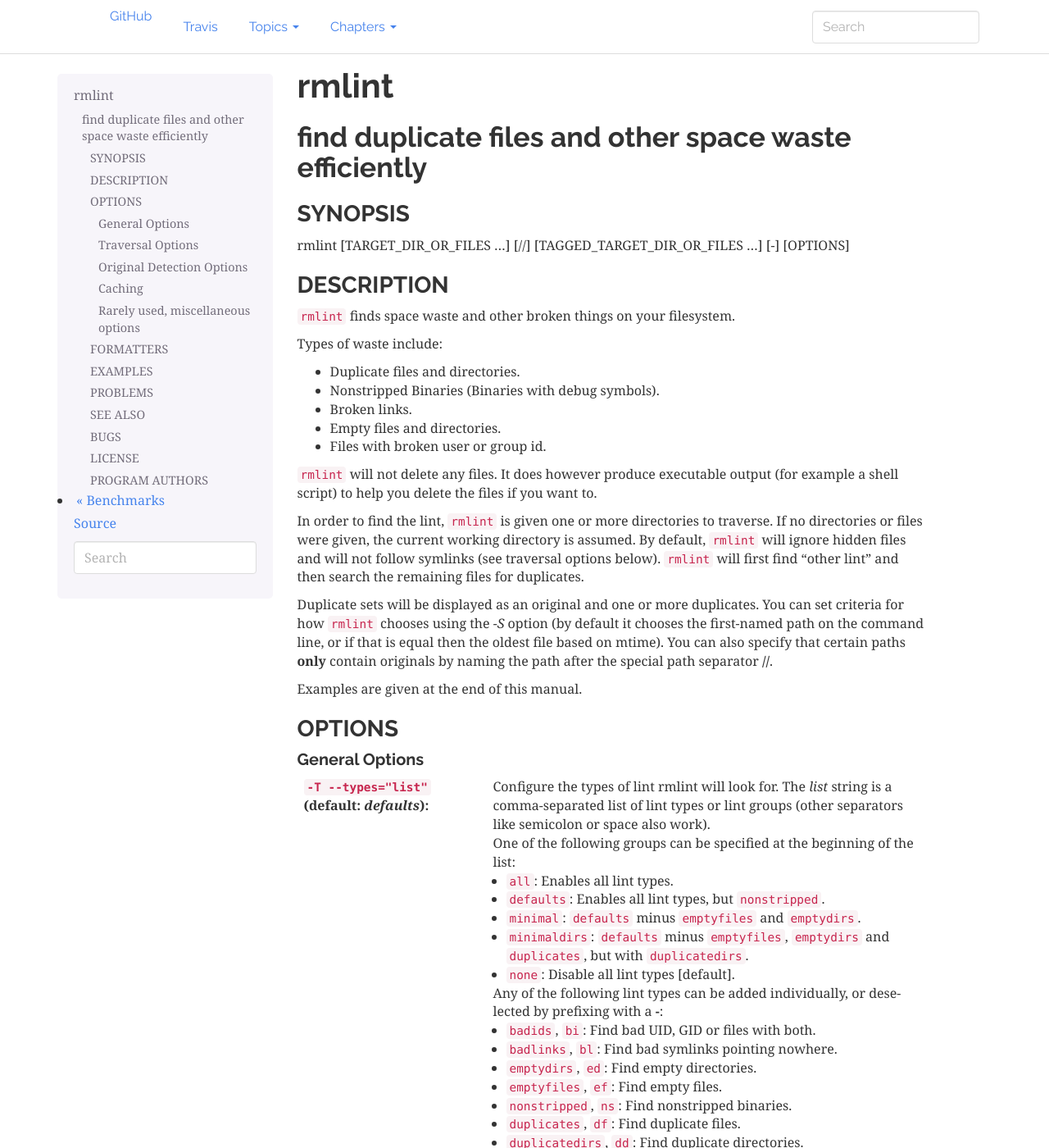
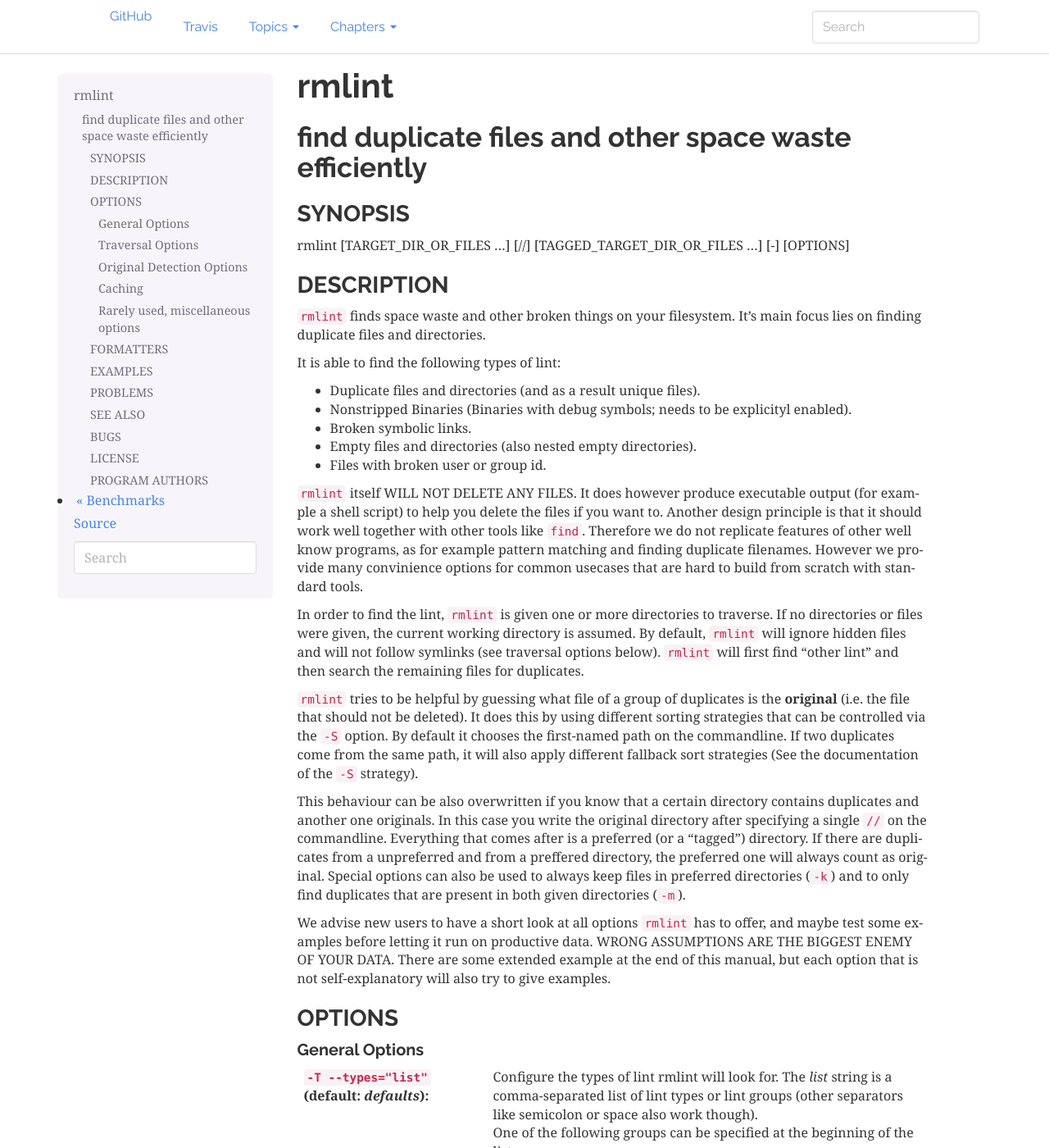
Before and after one commit to sahib/rmlint, a Sphinx documentation site: the page built from docs/rmlint.1.rst, in a window 1280 px wide and 1400 px high. Shown: the whole window at 82% size. Built offline with Sphinx 7.4.7, drawn with Linux system fonts in a browser that asks for light colours; some of the changed text lies outside the part shown.

Commit message:
Clean up and clarify manpage a bit (first iteration)

````diff
--- a/docs/rmlint.1.rst
+++ b/docs/rmlint.1.rst
@@ -6,7 +6,8 @@ rmlint
 find duplicate files and other space waste efficiently
 ------------------------------------------------------
 
-.. Stuff in curly braces gets replaced by SCons
+.. NOTE: Stuff in curly braces gets replaced by SCons
+..       Use something like {{this}} to escape curly braces.
 
 SYNOPSIS
 ========
@@ -17,17 +18,23 @@ DESCRIPTION
 ===========
 
 ``rmlint`` finds space waste and other broken things on your filesystem.
+It's main focus lies on finding duplicate files and directories.
 
-Types of waste include:
+It is able to find the following types of lint:
 
-* Duplicate files and directories.
-* Nonstripped Binaries (Binaries with debug symbols).
-* Broken links.
-* Empty files and directories.
+* Duplicate files and directories (and as a result unique files).
+* Nonstripped Binaries (Binaries with debug symbols; needs to be explicityl enabled).
+* Broken symbolic links.
+* Empty files and directories (also nested empty directories).
 * Files with broken user or group id.
 
-``rmlint`` will not delete any files. It does however produce executable output
-(for example a shell script) to help you delete the files if you want to.
+``rmlint`` itself WILL NOT DELETE ANY FILES. It does however produce executable
+output (for example a shell script) to help you delete the files if you want
+to. Another design principle is that it should work well together with other
+tools like ``find``. Therefore we do not replicate features of other well know
+programs, as for example pattern matching and finding duplicate filenames.
+However we provide many convinience options for common usecases that are hard
+to build from scratch with standard tools.
 
 In order to find the lint, ``rmlint`` is given one or more directories to traverse.
 If no directories or files were given, the current working directory is assumed.
@@ -35,13 +42,26 @@ By default, ``rmlint`` will ignore hidden files and will not follow symlinks (se
 traversal options below).  ``rmlint`` will first find "other lint" and then search
 the remaining files for duplicates.
 
-Duplicate sets will be displayed as an original and one or more duplicates.  You
-can set criteria for how ``rmlint`` chooses using the `-S` option (by default it
-chooses the first-named path on the command line, or if that is equal then the
-oldest file based on mtime).  You can also specify that certain paths **only** contain
-originals by naming the path after the special path separator **//**.
+``rmlint`` tries to be helpful by guessing what file of a group of duplicates
+is the **original** (i.e. the file that should not be deleted). It does this by using
+different sorting strategies that can be controlled via the ``-S`` option. By
+default it chooses the first-named path on the commandline. If two duplicates
+come from the same path, it will also apply different fallback sort strategies (See the documentation of the ``-S`` strategy).
 
-Examples are given at the end of this manual.
+This behaviour can be also overwritten if you know that a certain directory
+contains duplicates and another one originals. In this case you write the
+original directory after specifying a single ``//``  on the commandline.
+Everything that comes after is a preferred (or a "tagged") directory. If there
+are duplicates from a unpreferred and from a preffered directory, the preferred
+one will always count as original. Special options can also be used to always
+keep files in preferred directories (``-k``) and to only find duplicates that
+are present in both given directories (``-m``).
+
+We advise new users to have a short look at all options ``rmlint`` has to
+offer, and maybe test some examples before letting it run on productive data.
+WRONG ASSUMPTIONS ARE THE BIGGEST ENEMY OF YOUR DATA. There are some extended
+example at the end of this manual, but each option that is not self-explanatory
+will also try to give examples.
 
 OPTIONS
 =======
@@ -53,7 +73,7 @@ General Options
 
     Configure the types of lint rmlint will look for. The `list` string is a
     comma-separated list of lint types or lint groups (other separators like
-    semicolon or space also work).
+    semicolon or space also work though).
 
     One of the following groups can be specified at the beginning of the list:
 
@@ -67,29 +87,41 @@ General Options
     Any of the following lint types can be added individually, or deselected by
     prefixing with a **-**:
 
-    * ``badids``, ``bi``: Find bad UID, GID or files with both.
-    * ``badlinks``, ``bl``: Find bad symlinks pointing nowhere.
+    * ``badids``, ``bi``: Find files with bad UID, GID or both.
+    * ``badlinks``, ``bl``: Find bad symlinks pointing nowhere valid.
     * ``emptydirs``, ``ed``: Find empty directories.
     * ``emptyfiles``, ``ef``: Find empty files.
     * ``nonstripped``, ``ns``: Find nonstripped binaries.
     * ``duplicates``, ``df``: Find duplicate files.
     * ``duplicatedirs``, ``dd``: Find duplicate directories.
 
-    **WARNING:** It is good practice to enclose the description in quotes. In
-    obscure cases argument parsing might fail in weird ways.
+    **WARNING:** It is good practice to enclose the description in single or
+    double quotes. In obscure cases argument parsing might fail in weird ways,
+    especially when using spaces as separator.
 
-:``-o --output=spec`` / ``-O --add-output=spec`` (**default\:** *-o sh\:rmlint.sh -o pretty\:stdout -o summary\:stdout*):
+    Example:
 
-    Configure the way ``rmlint`` outputs its results. A ``spec`` is in the
-    form ``format:file`` or just ``format``.  A file might either be an arbitrary
-    path or ``stdout`` or ``stderr``.  If file is omitted, ``stdout`` is assumed.
+    ``$ rmlint -T "df,dd"        # Only search for duplicate files and directories``
+    ``$ rmlint -T "all -df -dd"  # Search for all lint except duplicate files and dirs.``
 
-    If ``-o`` is specified, rmlint's defaults are overwritten.  With ``--O`` the
-    defaults are preserved.  Either ``-o`` or ``-O`` may be specified multiple
-    times to get multiple outputs, including multiple outputs of the same format.
+:``-o --output=spec`` / ``-O --add-output=spec`` (**default\:** *-o sh\:rmlint.sh -o pretty\:stdout -o summary\:stdout -o json\:rmlint.json*):
 
-    For a list of formatters and their options, refer to the **Formatters**
-    section below.
+    Configure the way ``rmlint`` outputs its results. A ``spec`` is in the form
+    ``format:file`` or just ``format``.  A ``file`` might either be an
+    arbitrary path or ``stdout`` or ``stderr``.  If file is omitted, ``stdout``
+    is assumed. ``format`` is the name of a formatter supported by this
+    program. For a list of formatters and their options, refer to the
+    **Formatters** section below.
+
+    If ``-o`` is specified, rmlint's default outputs are overwritten.  With
+    ``--O`` the defaults are preserved.  Either ``-o`` or ``-O`` may be
+    specified multiple times to get multiple outputs, including multiple
+    outputs of the same format.
+
+    Examples:
+
+    ``$ rmlint -o json                 # Stream the json output to stdout``
+    ``$ rmlint -O csv:/tmp/rmlint.csv  # Output an extra csv fle to /tmp``
 
 :``-c --config=spec[=value]`` (**default\:** *none*):
 
@@ -97,7 +129,12 @@ General Options
     the existing formatters. See the **Formatters** section for details on the
     available keys.
 
-    If the value is omitted it is set to a true value.
+    If the value is omitted it is set to a value meaning "enabled".
+
+    Examples:
+
+    ``$ rmlint -c sh:link            # Smartly link duplicates instead of removing``
+    ``$ rmlint -c progressbar:fancy  # Use a different theme for the progressbar``
 
 :``-z --perms[=[rwx]]`` (**default\:** *no check*):
 
@@ -109,6 +146,8 @@ General Options
     It's just there for the sake of completeness.
 
     By default this check is not done.
+
+    ``$ rmlint -z rx $(echo $PATH | tr ":" " ")  # Look at all executable files in $PATH``
 
 :``-a --algorithm=name`` (**default\:** *blake2b*):
 
@@ -124,7 +163,7 @@ General Options
 
     * **bastard:** 256bit, combining **city**, and **murmur**.
     * **city256, city512, murmur256, murmur512:** Use multiple 128-bit hashes with different seeds.
-    * **spooky32, spooky64:** Faster version of **spooky** with less bits.
+    * **spooky32, spooky64:** Faster version of **spooky** with less bits. We strongly advise against using these.
 
 :``-p --paranoid`` / ``-P --less-paranoid`` (**default**):
 
@@ -140,16 +179,18 @@ General Options
 :``-v --loud`` / ``-V --quiet``:
 
     Increase or decrease the verbosity. You can pass these options several
-    times. This only affects ``rmlint``'s logging on *stderr*, but not the outputs
-    defined with **-o**. Passing either option more than three times has no
-    effect.
+    times. This only affects ``rmlint``'s logging on *stderr*, but not the
+    outputs defined with **-o**. Passing either option more than three times
+    has no further effect.
 
 :``-g --progress`` / ``-G --no-progress`` (**default**):
 
-    Convenience shortcut for ``-o progressbar -o summary -o sh:rmlint.sh -VVV``.
+    Show a progressbar with sane defaults.
 
-    Note: This flag clears all previous outputs. Specify any additional outputs
-    after this flag!
+    Convenience shortcut for ``-o progressbar -o summary -o sh:rmlint.sh -o json:rmlint.json -VVV``.
+
+    NOTE: This flag clears all previous outputs. If you want additional
+    outputs, specify them after this flag using ``-O``.
 
 :``-D --merge-directories`` (**default\:** *disabled*):
 
@@ -159,16 +200,19 @@ General Options
     during ``rmlint``'s or its removal scripts run.
 
     IMPORTANT: Definition of equal: Two directories are considered equal by
-    ``rmlint`` if they contain the exact same data, no matter how are the files
+    ``rmlint`` if they contain the exact same data, no matter how the files
     contaning the data are named. Imagine that ``rmlint`` creates a long,
     sorted stream out of the data found in the directory and compares this in
-    a magic way. This means that the layout of the directory is not considered
-    to be important by ``rmlint``. This might be surprising to some users, but
+    a magic way to another directory. This means that the layout of the
+    directory is not considered to be important by default. Also empty files
+    will not count as content. This might be surprising to some users, but
     remember that ``rmlint`` generally cares only about content, not about any
-    other metadata or layout.
+    other metadata or layout. If you want to only find trees with the same hierarchy
+    you should use ``--honour-dir-layout / -j``.
 
     Output is deferred until all duplicates were found. Duplicate directories
-    are printed first, followed by any remaining duplicate files.
+    are printed first, followed by any remaining duplicate files that are isolated
+    or inside of any original directories.
 
     **--rank-by** applies for directories too, but 'p' or 'P' (path index)
     has no defined (i.e. useful) meaning. Sorting takes only place when the number of
@@ -189,8 +231,8 @@ General Options
 
     Only recognize directories as duplicates that have the same path layout. In
     other words: All duplicates that build the duplicate directory must have
-    the same path from the root of the directory.
-    This flag has no effect without ``--merge-directories``.
+    the same path from the root of each respective directory.
+    This flag makes no sense without ``--merge-directories``.
 
 :``-y --sort-by=order`` (**default\:** *none*):
 
@@ -208,23 +250,28 @@ General Options
     --rank-by``) to reverse the sorting. Note that ``rmlint`` has to hold
     back all results to the end of the run before sorting and printing.
 
+    ``$ rmlint -y sN  # Sort groups by size (biggest last) and if tied by files in it (smallest last)``
+
 :``--gui``:
 
     Start the optional graphical frontend to ``rmlint`` called ``Shredder``.
+    The frontend is supposed to be used by beginner level users and does not
+    offer all features of the commandline version.
 
     This will only work when ``Shredder`` and its dependencies were installed.
     See also: http://rmlint.readthedocs.org/en/latest/gui.html
 
     The gui has its own set of options, see ``--gui --help`` for a list.  These
-    should be placed at the end, ie ``rmlint --gui [options]`` when calling
+    should be placed at the end, i.e. ``rmlint --gui [options]`` when calling
     it from commandline.
 
 :``--hash [paths...]``:
 
     Make ``rmlint`` work as a multi-threaded file hash utility, similar to the
-    popular ``md5sum`` or ``sha1sum`` utilities, but faster and with more algorithms.
-    A set of paths given on the commandline or from *stdin* is hashed using one
-    of the available hash algorithms.  Use ``rmlint --hash -h`` to see options.
+    popular ``md5sum`` or ``sha1sum`` utilities, but faster and with more
+    algorithms. A set of paths given on the commandline or from *stdin* is
+    hashed using one of the available hash algorithms.  Use ``rmlint --hash
+    --help`` to see the extended options.
 
 :``--equal [paths...]``:
 
@@ -237,9 +284,11 @@ General Options
     Note: This even works for directories and also in combination with paranoid
     mode (pass ``-pp`` for byte comparison); remember that rmlint does not care
     about the layout of the directory, but only about the content of the files
-    in it. At least two paths need to be given to the commandline.
+    in it. This is the main advantage of ``--equal`` over the ``cmp`` util
+    which will be faser when comparing files.
 
-    By default this will use hashing to compare the files and/or directories.
+    At least two paths need to be given to the commandline. If more than two paths
+    are given, all arguments must be equal.
 
 :``-w --with-color`` (**default**) / ``-W --no-with-color``:
 
@@ -248,12 +297,12 @@ General Options
 
 :``-h --help`` / ``-H --show-man``:
 
-    Show a shorter reference help text (``-h``) or this full man page (``-H``).
+    Show a shorter reference help text (``-h``) or the full man page (``-H``).
 
 :``--version``:
 
     Print the version of rmlint. Includes git revision and compile time
-    features.
+    features. Please include this when giving feedback to us.
 
 Traversal Options
 -----------------
@@ -267,14 +316,15 @@ Traversal Options
     - *C* (1^1), *W* (2^1), B (512^1), *K* (1000^1), KB (1024^1), *M* (1000^2), *MB* (1024^2), *G* (1000^3), *GB* (1024^3),
     - *T* (1000^4), *TB* (1024^4), *P* (1000^5), *PB* (1024^5), *E* (1000^6), *EB* (1024^6)
 
-    The size format is about the same as `dd(1)` uses. A valid example would be: **"100KB-2M"**.
-    This limits duplicates to a range from 100 Kilobyte to 2 Megabyte.
+    The size format is about the same as `dd(1)` uses. A valid example would
+    be: **"100KB-2M"**. This limits duplicates to a range from 100 Kilobyte to
+    2 Megabyte.
 
     It's also possible to specify only one size. In this case the size is
     interpreted as *"bigger or equal"*. If you want to to filter for files
     *up to this size* you can add a ``-`` in front (``-s -1M`` == ``-s 0-1M``).
 
-    **NOTE:** The default excludes empty files from the duplicate search.
+    **Edge case:** The default excludes empty files from the duplicate search.
     Normally these are treated specially by ``rmlint`` by handling them as
     *other lint*. If you want to include empty files as duplicates you should
     lower the limit to zero:
@@ -284,11 +334,14 @@ Traversal Options
 :``-d --max-depth=depth`` (**default\:** *INF*):
 
     Only recurse up to this depth. A depth of 1 would disable recursion and is
-    equivalent to a directory listing.
+    equivalent to a directory listing. A depth of 2 would also consider also all
+    children directories and so on.
 
 :``-l --hardlinked`` (**default**) / ``-L --no-hardlinked``:
 
     Whether to report hardlinked files as duplicates.
+    Hardlinked files will not appear as space waste in the statistics, since
+    they do not allocate any extra space.
 
 :``-f --followlinks`` / ``-F --no-followlinks`` / ``-@ --see-symlinks`` (**default**):
 
@@ -307,9 +360,11 @@ Traversal Options
 :``-r --hidden`` / ``-R --no-hidden`` (**default**) / ``--partial-hidden``:
 
     Also traverse hidden directories? This is often not a good idea, since
-    directories like ``.git/`` would be investigated.
+    directories like ``.git/`` would be investigated, possibly leading to the
+    deletion of internal ``git`` files which in turn break a repository.
     With ``--partial-hidden`` hidden files and folders are only considered if
-    they're inside duplicate directories (see --merge-directories).
+    they're inside duplicate directories (see ``--merge-directories``) and will
+    be deleted as part of it.
 
 :``-b --match-basename``:
 
@@ -330,7 +385,7 @@ Traversal Options
 :``-i --match-without-extension`` / ``-I --no-match-without-extension`` (**default**):
 
     Only consider those files as dupes that have the same basename minus the file
-    extension. For example: ``banana.png`` and ``banana.jpeg`` would be considered,
+    extension. For example: ``banana.png`` and ``Banana.jpeg`` would be considered,
     while ``apple.png`` and ``peach.png`` won't. The comparison is case-insensitive.
 
 :``-n --newer-than-stamp=<timestamp_filename>`` / ``-N --newer-than=<iso8601_timestamp_or_unix_timestamp>``:
@@ -487,10 +542,13 @@ Caching
 
 :``-U --write-unfinished``:
 
-    Include files in output that have not been hashed fully (i.e. files that do
-    not appear to have a duplicate). This is mainly useful in conjunction with
-    ``--xattr-write/read``. When re-running rmlint on a large dataset this can greatly
-    speed up a re-run in some cases.
+    Include files in output that have not been hashed fully, i.e. files that do
+    not appear to have a duplicate. Note that this will not include all files
+    that ``rmlint`` traversed, but only the files that were chosen to be hashed.
+
+    This is mainly useful in conjunction with ``--xattr-write/read``. When
+    re-running rmlint on a large dataset this can greatly speed up a re-run in
+    some cases. Please refer to ``--xattr-read`` for an example.
 
 Rarely used, miscellaneous options
 ----------------------------------
@@ -498,12 +556,22 @@ Rarely used, miscellaneous options
 :``-t --threads=N`` (*default\:* 16):
 
     The number of threads to use during file tree traversal and hashing.
-    ``rmlint`` probably knows better than you how to set the value.
+    ``rmlint`` probably knows better than you how to set this value, so just
+    leave it as it is. Setting it to ``1`` will also not make ``rmlint``
+    a single threaded program.
 
-:``-u --max-paranoid-mem=size``:
+:``-u --limit-mem=size``:
 
-    Apply a maximum number of bytes to use for **--paranoid**.
-    The ``size``-description has the same format as for **--size**.
+    Apply a maximum number of memory to use for hashing and **--paranoid**.
+    The total number of memory might still exceed this limit though, especially
+    when setting it very low. In general ``rmlint`` will however consume about this
+    amont of memory plus a more or less constant extra amount that depends on the
+    data you are scanning.
+
+    The ``size``-description has the same format as for **--size**, therefore you
+    can do something like this (use this if you have 1GB of memory available):
+
+    ``$ rmlint -u 512M  # Limit paranoid mem usage to 512 MB```
 
 :``-q --clamp-low=[fac.tor|percent%|offset]`` (**default\:** *0*) / ``-Q --clamp-top=[fac.tor|percent%|offset]`` (**default\:** *1.0*):
 
@@ -520,6 +588,10 @@ Rarely used, miscellaneous options
     header or footer. With this option you can just compare the data in between.
     Also it might be useful for approximate comparison where it suffices when
     the file is the same in the middle part.
+
+    Example:
+
+    ``$ rmlint -q 10% -Q 512M  # Only read the last 90% of a file, but read at max. 512MB``
 
 :``-Z --mtime-window=T`` (**default\:** *-1*):
 
@@ -539,7 +611,8 @@ Rarely used, miscellaneous options
 :``--with-fiemap`` (**default**) / ``--without-fiemap``:
 
     Enable or disable reading the file extents on rotational disk in order to
-    optimize disk access patterns.
+    optimize disk access patterns. If this feature is not available, it is
+    disabled automatically.
 
 FORMATTERS
 ==========
@@ -565,49 +638,58 @@ FORMATTERS
     files in that given order until one handler succeeds. Handlers are just the
     name of a way of getting rid of the file and can be any of the following:
 
-    * ``clone``: ``btrfs`` only. Try to clone both files with the
+    * ``clone``: For ``btrfs`` only. Try to clone both files with the
       BTRFS_IOC_FILE_EXTENT_SAME ``ioctl(3p)``. This will physically delete
       duplicate extents. Needs at least kernel 4.2.
     * ``reflink``: Try to reflink the duplicate file to the original. See also
       ``--reflink`` in ``man 1 cp``. Fails if the filesystem does not support
       it.
     * ``hardlink``: Replace the duplicate file with a hardlink to the original
-      file. The resulting files will have  the same inode number. Fails if both files are not on the same partition.
-      You can use ``ls -i`` to show the inode number of a file and ``find -samefile <path>`` to find
-      all hardlinks for a certain file.
+      file. The resulting files will have  the same inode number. Fails if both
+      files are not on the same partition. You can use ``ls -i`` to show the
+      inode number of a file and ``find -samefile <path>`` to find all
+      hardlinks for a certain file.
     * ``symlink``: Tries to replace the duplicate file with a symbolic link to
-      the original. Never fails.
+      the original. This handler never fails.
     * ``remove``: Remove the file using ``rm -rf``. (``-r`` for duplicate dirs).
-      Never fails.
+      This handler never fails.
     * ``usercmd``: Use the provided user defined command (``-c
       sh:cmd=something``). Never fails.
 
     Default is ``remove``.
 
   * *link*: Shortcut for ``-c sh:handler=clone,reflink,hardlink,symlink``.
+    Use this if you are on a reflink-capable system.
   * *hardlink*: Shortcut for ``-c sh:handler=hardlink,symlink``.
+    Use this if you want to hardlink files, but want to fallback
+    for duplicates that lie on different devices.
   * *symlink*: Shortcut for ``-c sh:handler=symlink``.
+    Use this as last straw.
 
-* ``json``: Print a JSON-formatted dump of all found reports.
-  Outputs all finds as a json document. The document is a list of dictionaries,
-  where the first and last element is the header and the footer respectively,
-  everything between are data-dictionaries.
+* ``json``: Print a JSON-formatted dump of all found reports. Outputs all lint
+  as a json document. The document is a list of dictionaries, where the first
+  and last element is the header and the footer. Everything between are
+  data-dictionaries.
 
   Available options:
 
-  - *no_header=[true|false]:* Print the header with metadata.
-  - *no_footer=[true|false]:* Print the footer with statistics.
-  - *oneline=[true|false]:* Print one json document per line.
+  - *no_header=[true|false]:* Print the header with metadata (default: true)
+  - *no_footer=[true|false]:* Print the footer with statistics (default: true)
+  - *oneline=[true|false]:* Print one json document per line (default: false)
+    This is useful if you plan to parse the output line-by-line, e.g. while
+    ``rmlint`` is sill running.
 
 * ``py``: Outputs a python script and a JSON document, just like the **json** formatter.
   The JSON document is written to ``.rmlint.json``, executing the script will
   make it read from there. This formatter is mostly intented for complex use-cases
-  where the lint needs special handling. Therefore the python script can be modified
-  to do things standard ``rmlint`` is not able to do easily.
+  where the lint needs special handling that you define in the python script.
+  Therefore the python script can be modified to do things standard ``rmlint``
+  is not able to do easily.
 
 * ``stamp``:
 
   Outputs a timestamp of the time ``rmlint`` was run.
+  See also the ``--newer-than`` and ``--newer-than-stamp`` file option.
 
   Available options:
 
@@ -730,16 +812,19 @@ PROBLEMS
    option. This will compare all the files byte-by-byte and is not much slower than SHA1.
 
 2. **File modification during or after rmlint run:** It is possible that a file
-   that ``rmlint`` recognized as duplicate is modified afterwards, resulting in a
-   different file.  If you use the rmlint-generated shell script to delete the duplicates,
-   you can run it with the ``-p`` option to do a full re-check of the duplicate against
-   the original before it deletes the file. When using ``-c sh:hardlink`` or ``-c sh:symlink``
-   care should be taken that a modification of one file will now result in a modification of
-   all files. This is not the case for ``-c sh:reflink`` or ``-c sh:clone``. Use ``-c sh:link``
-   to minimise this risk.
+   that ``rmlint`` recognized as duplicate is modified afterwards, resulting in
+   a different file.  If you use the rmlint-generated shell script to delete
+   the duplicates, you can run it with the ``-p`` option to do a full re-check
+   of the duplicate against the original before it deletes the file. When using
+   ``-c sh:hardlink`` or ``-c sh:symlink`` care should be taken that
+   a modification of one file will now result in a modification of all files.
+   This is not the case for ``-c sh:reflink`` or ``-c sh:clone``. Use ``-c
+   sh:link`` to minimise this risk.
 
 SEE ALSO
 ========
+
+Reading the manpages o these tools might help working with ``rmlint``:
 
 * `find(1)`
 * `rm(1)`
````
Also changed, not shown: other parts of docs/rmlint.1.rst (+0 -2 lines), 1 other file.
